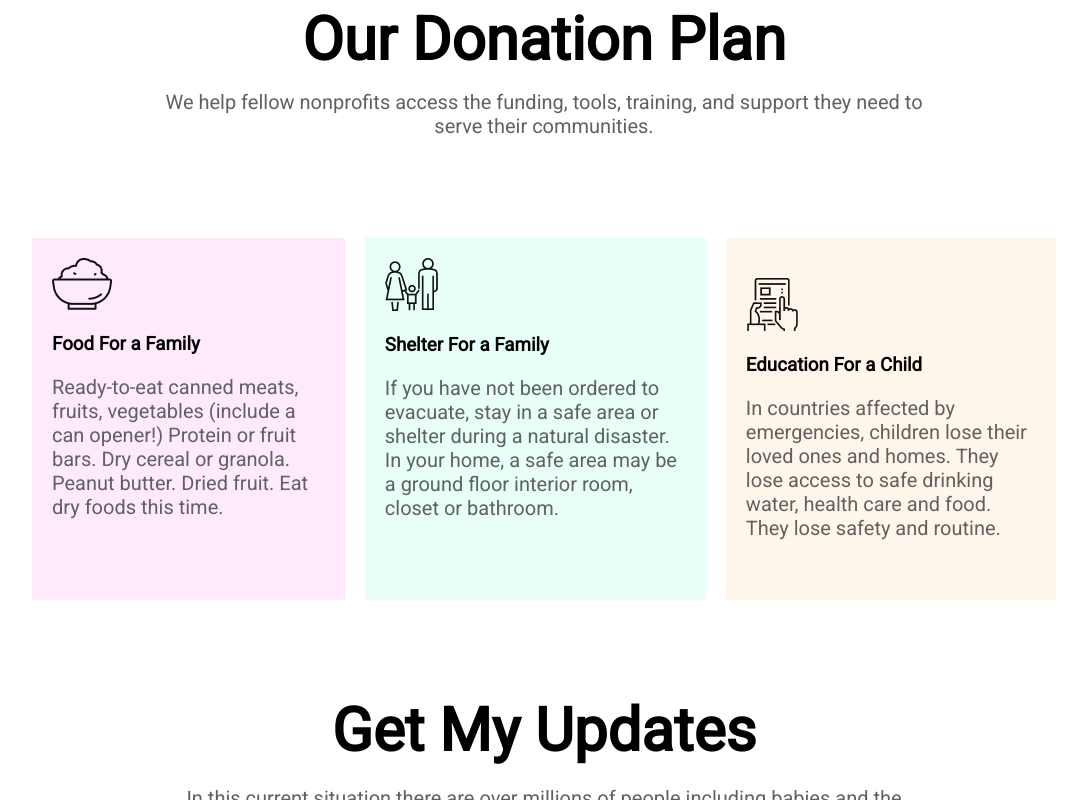
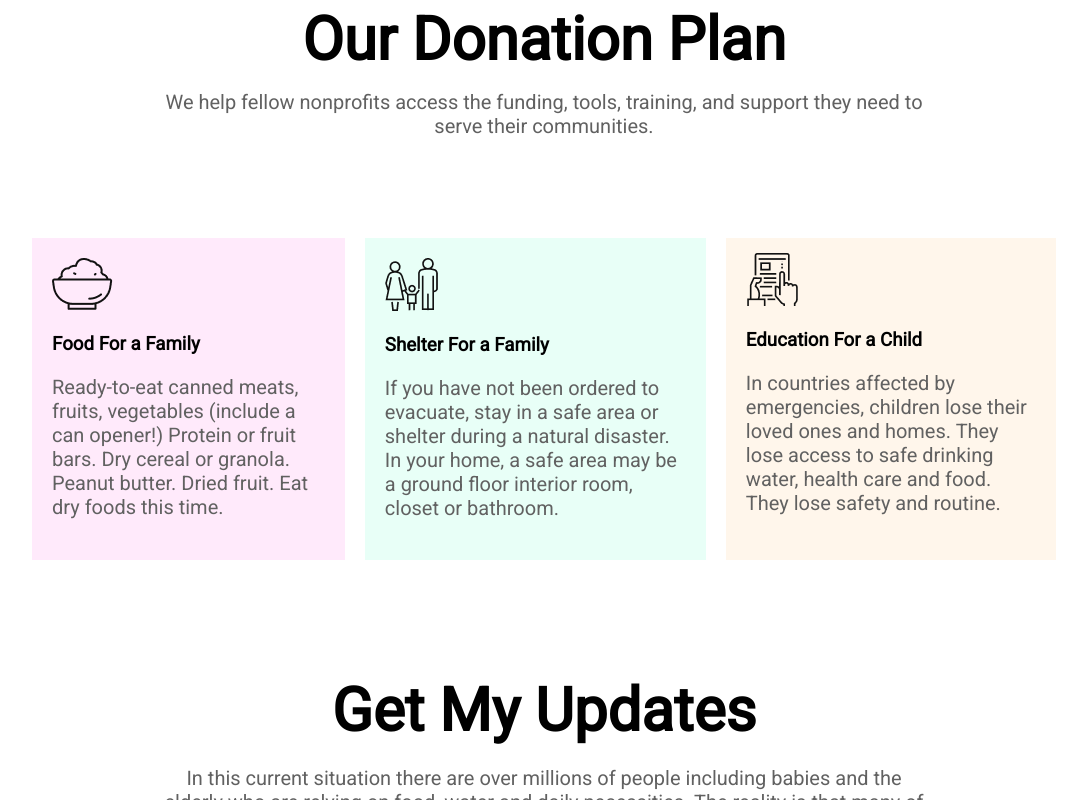
Before and after one commit to istiak769/donate-today, a plain HTML site: page index.html in a window 1280 px wide. Shown: the part 1563-2363 px from the top of the page, without its empty margins (96-1183 px from the left). Drawn offline with Linux system fonts and the light colour scheme.

Commit message:
Before bonus

```diff
--- a/style.css
+++ b/style.css
@@ -35,7 +35,7 @@ body
 {
     font-weight: 400;
     font-size: 22px;
-    color: #FFFFFF;
+    color: #d9d9d9;
     margin-bottom: 50px;
 
 }
@@ -122,6 +122,7 @@ body
     text-align: left;
     width: 80%;
     margin: 0 auto;
+    padding-bottom: 20px;
 
 
 
@@ -143,7 +144,7 @@ body
 }
 #education{
     background-color: rgb(255, 246, 235);
-    padding: 40px 20px;
+    padding: 15px 20px;
 }
 
 /* Section 4 Begins from here */
```
